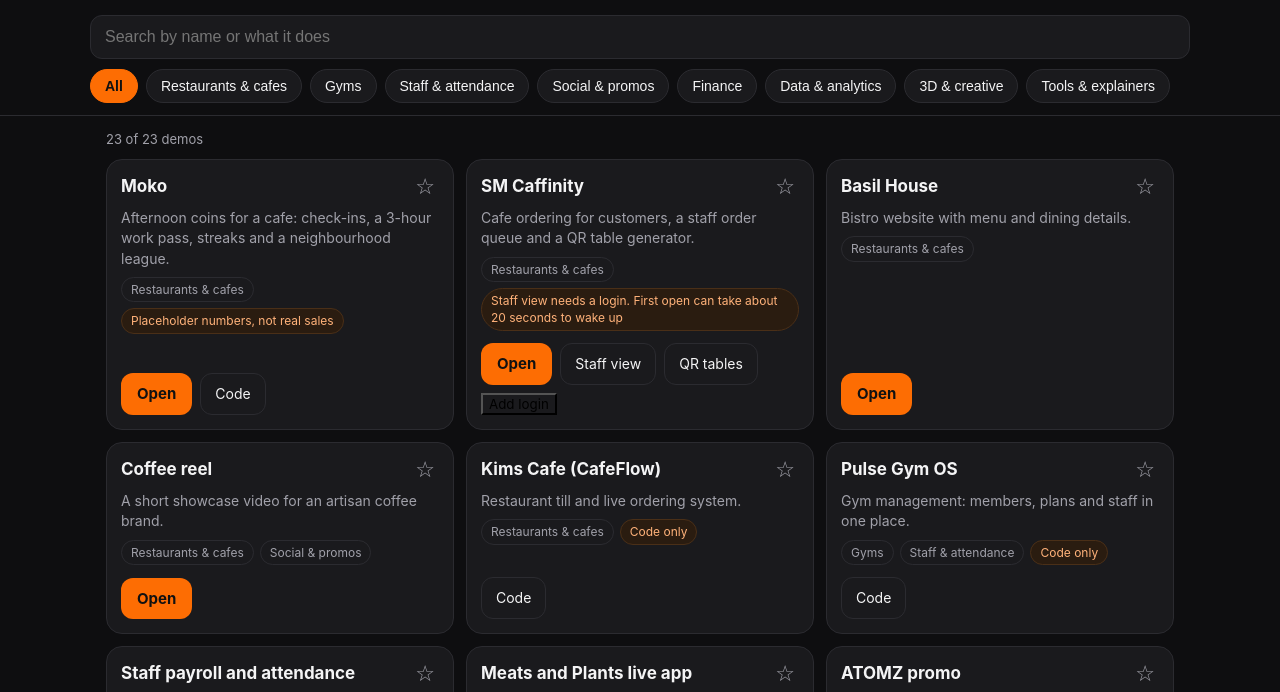
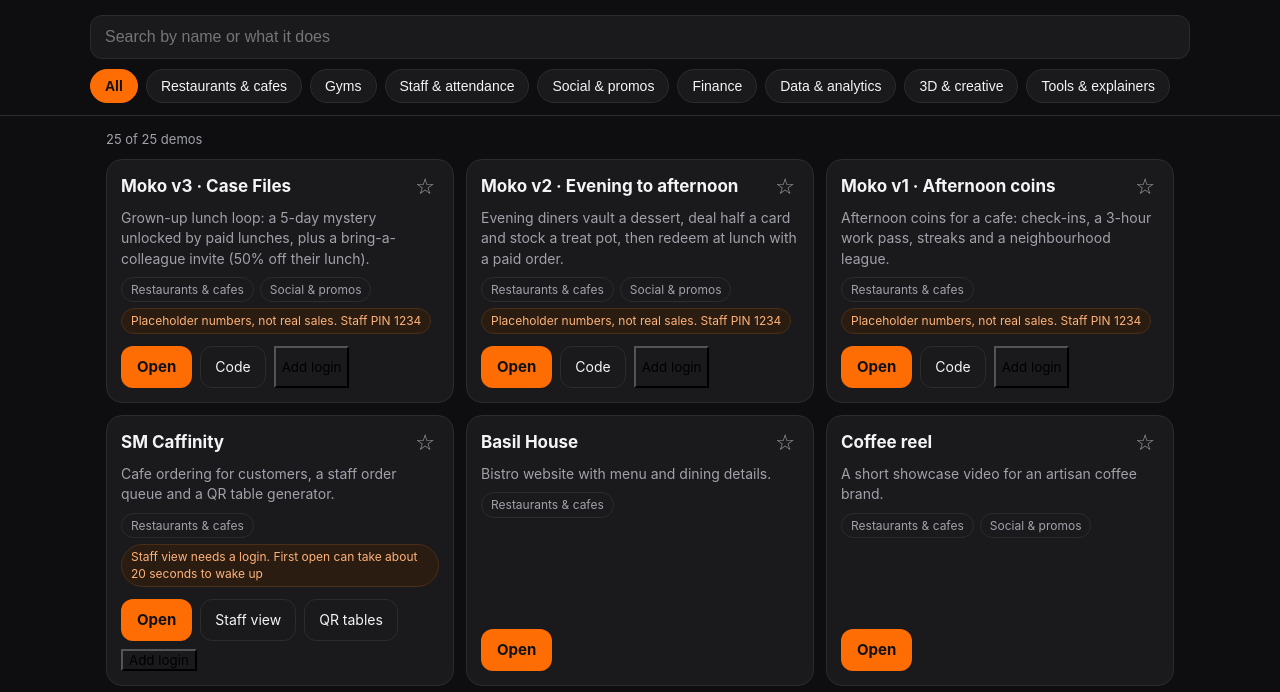
Before and after one commit to Raj117m/Raj117m.github.io, a plain HTML site: page demos/index.html in a window 1280 px wide. Shown: the part 79-771 px from the top of the page. Drawn offline with Linux system fonts and the light colour scheme.

Commit message:
Demo shelf: show Moko v1, v2 and v3
Co-Authored-By: Claude Sonnet 5.5 <noreply@anthropic.com>

```diff
--- a/demos/index.html
+++ b/demos/index.html
@@ -70,8 +70,12 @@ var TYPES = {
   tools:  "Tools & explainers"
 };
 var DEMOS = [
-  { name:"Moko", line:"Afternoon coins for a cafe: check-ins, a 3-hour work pass, streaks and a neighbourhood league.", types:["food"],
-    url:"https://raj117m.github.io/moko-demo/", repo:"https://github.com/Raj117m/moko-demo", note:"Placeholder numbers, not real sales" },
+  { name:"Moko v3 · Case Files", line:"Grown-up lunch loop: a 5-day mystery unlocked by paid lunches, plus a bring-a-colleague invite (50% off their lunch).", types:["food","social"],
+    url:"https://raj117m.github.io/moko-demo/v3/", repo:"https://github.com/Raj117m/moko-demo", note:"Placeholder numbers, not real sales. Staff PIN 1234" },
+  { name:"Moko v2 · Evening to afternoon", line:"Evening diners vault a dessert, deal half a card and stock a treat pot, then redeem at lunch with a paid order.", types:["food","social"],
+    url:"https://raj117m.github.io/moko-demo/v2/", repo:"https://github.com/Raj117m/moko-demo", note:"Placeholder numbers, not real sales. Staff PIN 1234" },
+  { name:"Moko v1 · Afternoon coins", line:"Afternoon coins for a cafe: check-ins, a 3-hour work pass, streaks and a neighbourhood league.", types:["food"],
+    url:"https://raj117m.github.io/moko-demo/", repo:"https://github.com/Raj117m/moko-demo", note:"Placeholder numbers, not real sales. Staff PIN 1234" },
   { name:"SM Caffinity", line:"Cafe ordering for customers, a staff order queue and a QR table generator.", types:["food"],
     url:"https://sm-cafinity-demo.onrender.com/", extra:[["Staff view","https://sm-cafinity-demo.onrender.com/staff"],["QR tables","https://sm-cafinity-demo.onrender.com/qr"]],
     note:"Staff view needs a login. First open can take about 20 seconds to wake up" },
```
